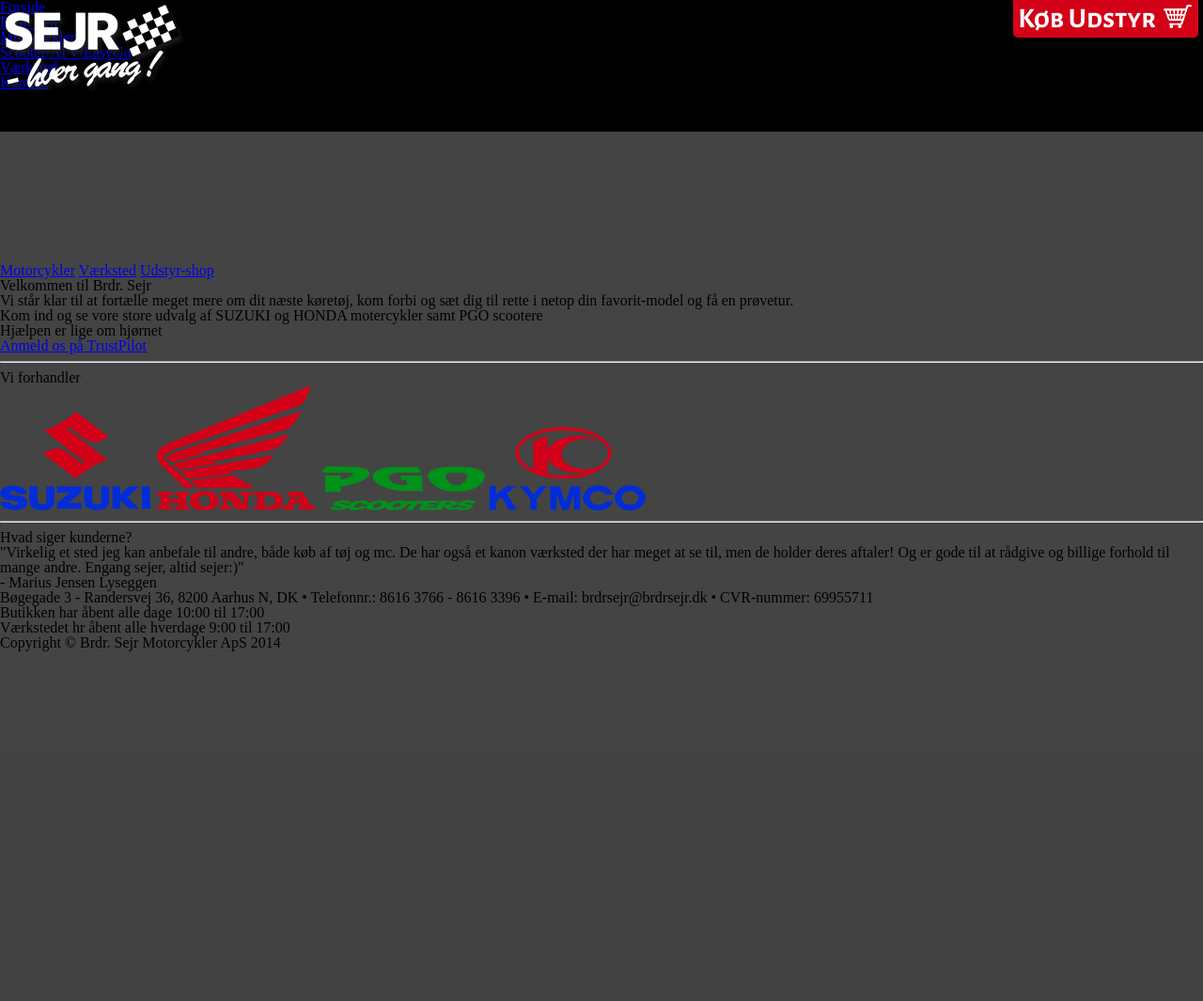
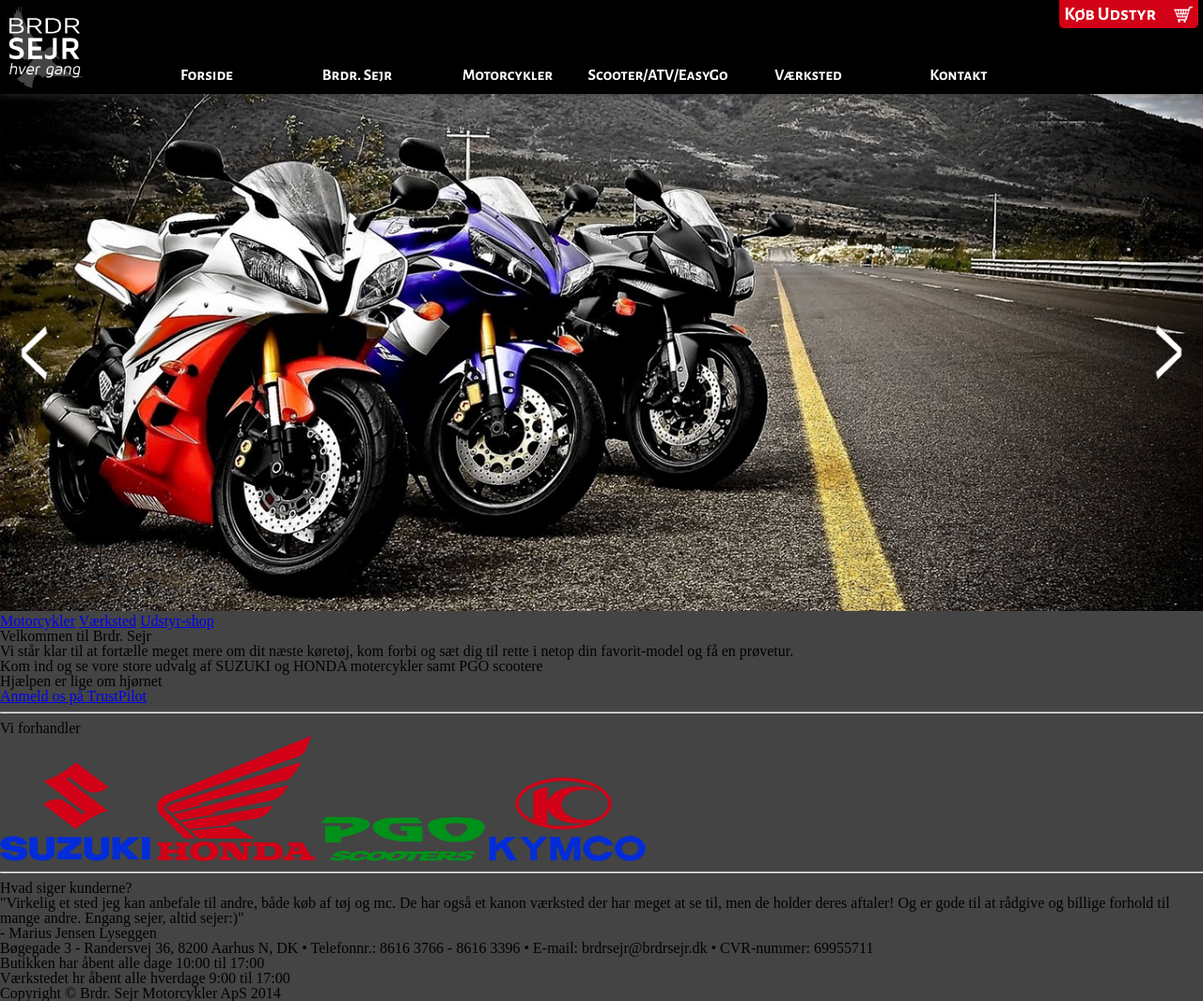
Before and after one commit to M2CD/BrdrSejr, a PHP site: page / in a window 1280 px wide. Shown: the whole page at 94% size. Before the commit the page ends 693 px from the top, so only its background shows below. Run offline with PHP 8.4, Linux system fonts and the light colour scheme; some libraries are stand-ins or nearby versions.

Commit message:
finished header
styled header - still needs sub-menus

```diff
--- a/css/style.css
+++ b/css/style.css
@@ -1,35 +1,106 @@
 body {
 	background-color:#444;
+	margin-top:100px;
 }
+/******************/
+/***** HEADER *****/
+/******************/
 header {
-	height:140px;
+	height:100px;
 	width:100%;
-	background-color:#000;
-	position:sticky;
-	margin-bottom:140px;
+	background-color:rgba(0, 0, 0,1);
+	position:fixed;
+	top:0;
+	box-shadow:0 0 10px #333;
 }
 header .logo {
 	display:block;
 	position:absolute;
-	height:100px;
+	height:90px;
 	top:5px;
 	left:5px;
 }
+	header .logo img {
+		height:100%;
+	}
 header .webshop {
 	position:absolute;
 	display:block;
 	right: 5px;
-	box-sizing:border-box;
 	padding: 5px 45px 5px 5px;
 	border-radius: 0 0 5px 5px;
 	background-color:#d20117;
 	background-image:url(../img/cart.png);
 	background-repeat:no-repeat;
-	background-position:160px 5px;
-	background-size:30px;
+	background-position:122px 7px;
+	background-size:20px;
 	font-family:'Alegreya Sans SC', sans-serif;
 	font-weight:700;
-	font-size:30px;
+	font-size:20px;
 	text-decoration:none;
 	color:#fff;
 }
+	header .webshop:hover {
+		padding-top:10px;
+		background-position: 122px 12px;
+	}
+/******************/
+/****** MENU ******/
+/******************/
+
+nav.menu-main {
+	position:absolute;
+	bottom:0;
+	width:100%;
+	height:40px;
+	margin:0 auto;
+
+}
+nav.menu-main ul {
+	max-width:1000px;
+	height:40px;
+	margin:0 auto;
+
+}
+nav.menu-main ul li {
+	display:block;
+	width:16%;
+	float:left;
+}
+	nav.menu-main ul li a {
+		display:block;
+		width:100%;
+		text-decoration:none;
+		font-family:'Alegreya Sans SC', sans-serif;
+		font-weight:700;
+		font-size:17px;
+		color:#fff;
+		line-height:40px;
+		text-align:center;
+	}
+		nav.menu-main ul li a:hover {
+			color:#999;
+		}
+/************************/
+/***** MAIN CONTENT *****/
+/************************
+main {
+	width:1000px;
+	margin:0 auto;
+	background-color:#fff;
+
+}
+
+/************************/
+/* PAGE SPECIFIC STYLES */
+/************************/
+
+/* Index.php */
+section.slider {
+	width:100%;
+	height:auto;
+}
+	section.slider img {
+		width:100%;
+		height:auto;
+	}
--- /dev/null
+++ b/includes/css_inc.php
@@ -0,0 +1,2 @@
+<link href='http://fonts.googleapis.com/css?family=Fira+Sans:300,400,500,700,300italic,400italic,500italic,700italic|Alegreya+Sans+SC:500,700' rel='stylesheet' type='text/css'>
+	<link href="css/reset.css" type="text/css" rel="stylesheet">
--- /dev/null
+++ b/includes/header_inc.php
@@ -0,0 +1,8 @@
+	<link href="css/style.css" type="text/css" rel="stylesheet">
+</head>
+<body>
+	<header>
+		<a href="#" title="Brdr. Sejr Motorcykler ApS" class="logo"><img src="img/logo.png" alt="Brdr. Sejr Motorcykler ApS"></a>
+		<a href="#" class="webshop">Køb Udstyr</a>
+		<?php include 'includes/menu_inc.php'; ?>
+	</header>
--- /dev/null
+++ b/includes/top_inc.php
@@ -0,0 +1,5 @@
+<!DOCTYPE html>
+<html>
+<head>
+	<meta charset="utf-8">
+	<meta name="viewport" content="width=device-width, initial-scale=1">
--- a/index.php
+++ b/index.php
@@ -1,20 +1,9 @@
-<!DOCTYPE html>
-<html>
-<head>
+<?php include 'includes/top_inc.php'; ?>
 	<title>Brdr. Sejr Motorcykler ApS</title>
-	<meta charset="utf-8">
-	<meta name="viewport" content="width=device-width, initial-scale=1">
-	<link href='http://fonts.googleapis.com/css?family=Fira+Sans:300,400,500,700,300italic,400italic,500italic,700italic|Alegreya+Sans+SC:500,700' rel='stylesheet' type='text/css'>
-	<link href="css/reset.css" type="text/css" rel="stylesheet">
-	<link href="css/style.css" type="text/css" rel="stylesheet">
-</head>
-<body>
-	<header>
-		<a href="#" title="Brdr. Sejr Motorcykler ApS" class="logo"><img src="img/logo.png" alt="Brdr. Sejr Motorcykler ApS"></a>
-		<a href="#" class="webshop">Køb Udstyr</a>
-		<?php include 'includes/menu_inc.php'; ?>
-	</header>
+	<?php include 'includes/css_inc.php'; ?>
+<?php include 'includes/header_inc.php'; ?>
 	<section class="slider">
+		<img src="img/slider.jpg">
 	</section>
 	<main>
 		<nav>
```
Also changed, not shown: img/logo.png, img/logo_old.png (added), img/slider.jpg (added), includes/menu_inc.php (indentation only).
